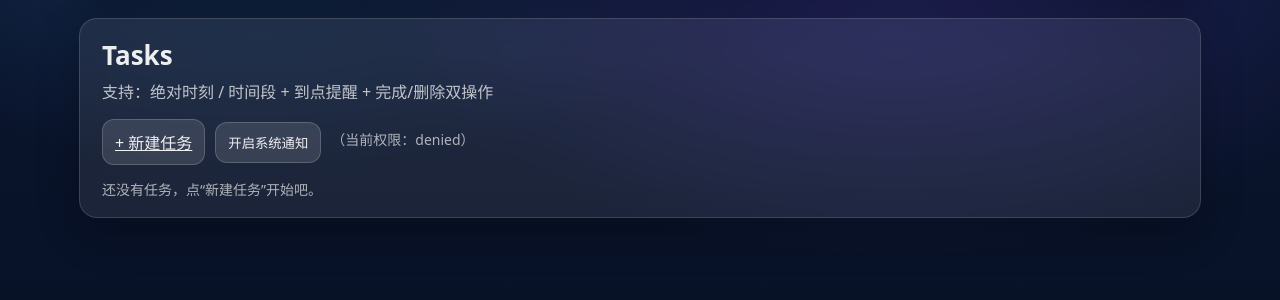
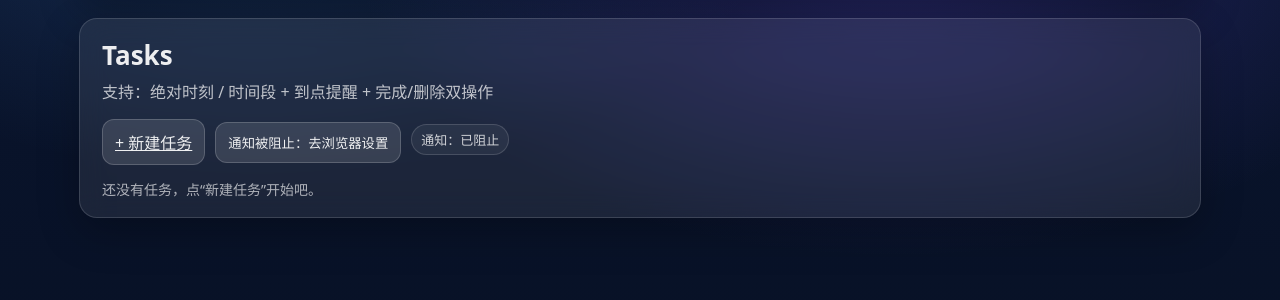
Before and after one commit to YYDW-i/personallife, a Django app: page /tasks/ in a window 1280 px wide. Shown: the part 203-503 px from the top of the page. Run offline with Django 5.2, Linux system fonts and the light colour scheme; a user stored in the database is signed in; data that the repository does not hold is empty.

Commit message:
将任务通知权限设置成可开可关

```diff
--- a/static/js/reminders.js
+++ b/static/js/reminders.js
@@ -79,29 +79,72 @@
   poll();
 
   // 绑定“开启系统通知”按钮（不要一上来就弹权限请求，会很烦）
-  const btn = document.getElementById("btn-enable-notify");
-  const hint = document.getElementById("notify-hint");
+  const btnToggle = document.getElementById("btn-notify-toggle");
+  const badge = document.getElementById("notify-badge");
 
-  function refreshHint() {
+  const dlg = document.getElementById("notify-help");
+  const btnHelpClose = document.getElementById("btn-help-close");
+  btnHelpClose?.addEventListener("click", () => dlg?.close());
+
+  function setBadge(text, kind) {
+    if (!badge) return;
+    badge.textContent = text;
+    // kind: ok / warn / bad / off
+    badge.dataset.kind = kind;
+  }
+
+  // 可选：给 badge 做颜色（不想改 CSS 也能先不做）
+  /*
+  在 app.css 里加：
+  #notify-badge[data-kind="ok"]{ background: rgba(80,200,140,.14); }
+  #notify-badge[data-kind="warn"]{ background: rgba(255,200,80,.14); }
+  #notify-badge[data-kind="bad"]{ background: rgba(255,90,120,.14); }
+  #notify-badge[data-kind="off"]{ background: rgba(255,255,255,.06); }
+  */
+
+  function renderNotifyUI() {
     if (!("Notification" in window)) {
-      hint && (hint.textContent = "（浏览器不支持系统通知）");
+      btnToggle && (btnToggle.textContent = "系统通知：不支持");
+      btnToggle && (btnToggle.disabled = true);
+      setBadge("通知：浏览器不支持", "off");
       return;
     }
-    hint && (hint.textContent = `（当前权限：${Notification.permission}）`);
+
+    const p = Notification.permission; // granted / denied / default
+    if (p === "granted") {
+      btnToggle && (btnToggle.textContent = "关闭系统通知");
+      btnToggle && (btnToggle.disabled = false);
+      setBadge("通知：已开启", "ok");
+    } else if (p === "denied") {
+      btnToggle && (btnToggle.textContent = "通知被阻止：去浏览器设置");
+      btnToggle && (btnToggle.disabled = false);
+      setBadge("通知：已阻止", "bad");
+    } else {
+      // default
+      btnToggle && (btnToggle.textContent = "开启系统通知");
+      btnToggle && (btnToggle.disabled = false);
+      setBadge("通知：未授权", "warn");
+    }
   }
-  function safeToast(msg) { try { toast(msg); } catch(e) {} }
 
-  btn && btn.addEventListener("click", async () => {
-  // 1) 通知权限
-    await unlockAudio();
-    if ("Notification" in window) {
-      const perm = await Notification.requestPermission();
-      refreshHint();
-      if (perm !== "granted") toast("系统通知未开启：仍会用页面内提示提醒你。");
+  btnToggle?.addEventListener("click", async () => {
+    if (!("Notification" in window)) return;
+
+    const p = Notification.permission;
+    if (p === "default") {
+      const perm = await Notification.requestPermission(); // Promise -> granted/denied/default
+      renderNotifyUI();
+      if (perm !== "granted") {
+        // 你可以 toast 一下：没授权也会继续用页面内提醒
+        // toast("系统通知未开启：仍会用页面内提示提醒你。");
+      }
+      return;
     }
 
+    // granted 或 denied：无法用代码“撤销/重置”，只能指引用户去站点设置
+    dlg?.showModal();
   });
 
+  renderNotifyUI();
 
-  refreshHint();
 })();
--- a/templates/tasks/task_list.html
+++ b/templates/tasks/task_list.html
@@ -8,7 +8,25 @@
 
     <div class="row">
       <a class="btn" href="{% url 'tasks:create' %}">+ 新建任务</a>
-      <button class="btn subtle" id="btn-enable-notify" type="button">开启系统通知</button>
+      <button class="btn subtle" id="btn-notify-toggle" type="button">…</button>
+      <span class="pill" id="notify-badge">…</span>
+
+      <!-- 关闭/重置权限说明弹窗（关闭按钮仅指引用户去浏览器设置） -->
+      <dialog id="notify-help" class="glass card" style="max-width:520px;">
+        <div class="card-title">如何关闭系统通知权限</div>
+        <div class="muted" style="margin-top:8px; line-height:1.6;">
+          浏览器不允许网页代码直接撤销通知权限。你需要在浏览器的站点设置里修改：
+          <br><br>
+          <b>Chrome / Edge：</b><br>
+          1）点地址栏左侧“小锁/站点信息”<br>
+          2）找到 <b>通知（Notifications）</b><br>
+          3）改为 <b>阻止</b> 或 <b>询问（默认）</b><br>
+        </div>
+        <div class="row" style="justify-content:flex-end;">
+          <button class="btn" id="btn-help-close" type="button">知道了</button>
+        </div>
+      </dialog>
+
       <span class="muted" id="notify-hint"></span>
     </div>
 
```
